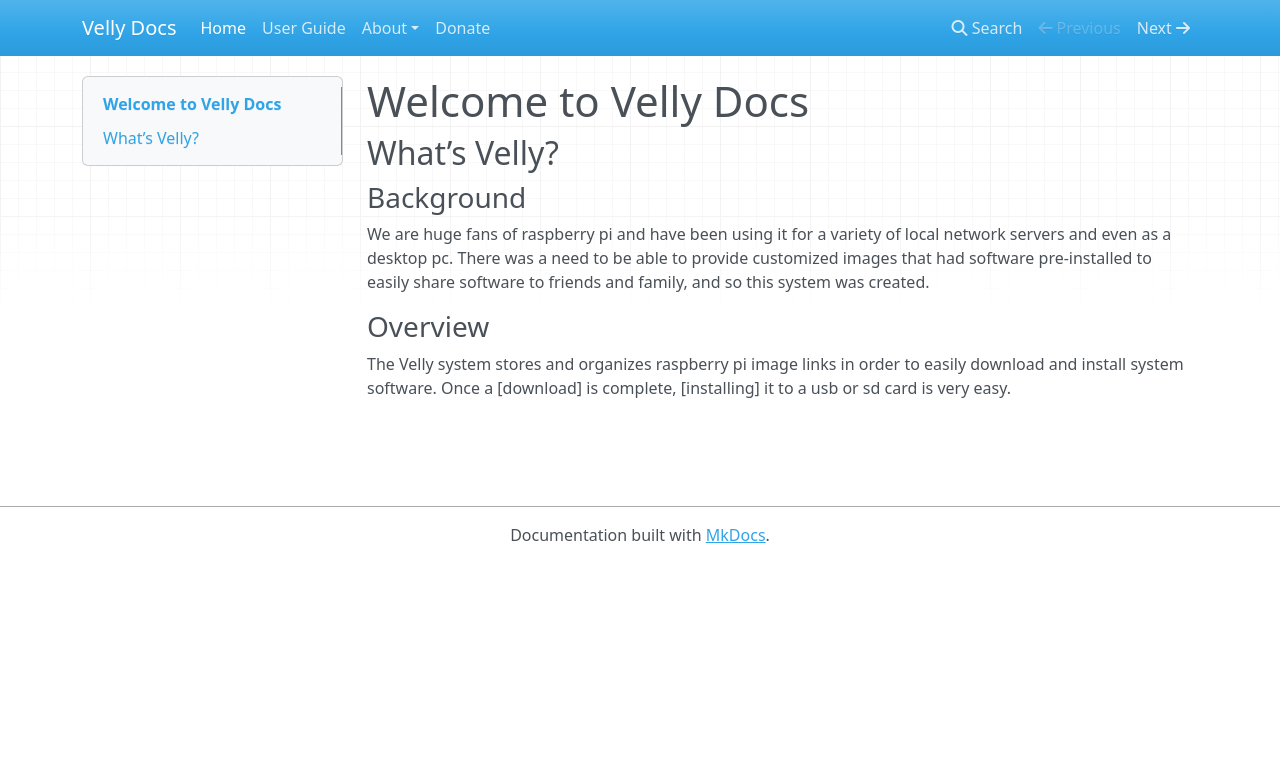
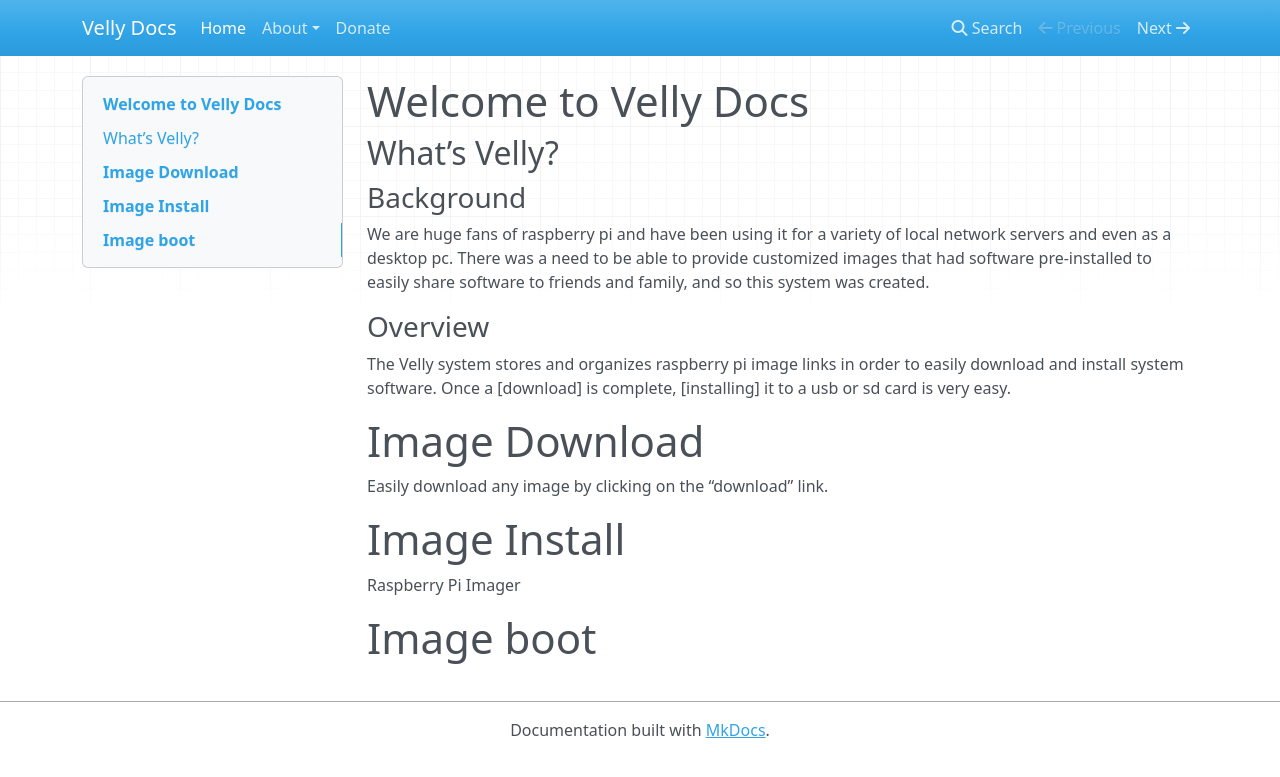
Before and after one commit to sparqlite/my-project, an MkDocs documentation site: the page built from docs/index.md, in a window 1280 px wide. Shown: the top 777 px of the page. Built offline with MkDocs 1.6.1, drawn with Linux system fonts in a browser that asks for light colours; nearby versions of some CDN libraries.

Commit message:
merge guide to index

```diff
--- a/docs/index.md
+++ b/docs/index.md
@@ -9,3 +9,13 @@ We are huge fans of raspberry pi and have been using it for a variety of local n
 ### Overview
 
 The Velly system stores and organizes raspberry pi image links in order to easily download and install system software.  Once a [download] is complete, [installing] it to a usb or sd card is very easy.
+
+# Image Download
+
+Easily download any image by clicking on the “download” link.
+
+# Image Install
+
+Raspberry Pi Imager
+
+# Image boot
--- a/mkdocs.yml
+++ b/mkdocs.yml
@@ -1,7 +1,7 @@
 site_name: Velly Docs
 nav:
   - Home: index.md
-  - User Guide: user-guide.md
+  # - User Guide: user-guide.md
   - About:
     - Who we are?: about/who-we-are.md
     - Privacy Policy: about/privacy-policy.md
```
